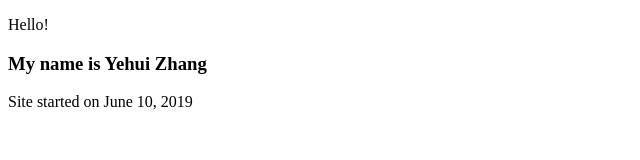
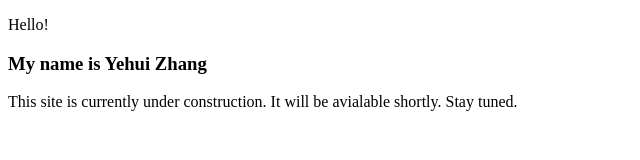
Before and after one commit to mxcm/mySite, a Gatsby site: page / in a window 1280 px wide. Shown: the whole page, without its empty margins (0-640 px from the left). Built offline with nearby package versions, Linux system fonts and the light colour scheme; Gatsby itself is replaced by a stand-in of ours.

Commit message:
minor update on message

```diff
--- a/package.json
+++ b/package.json
@@ -17,6 +17,7 @@
     "gatsby-plugin-react-helmet": "^3.0.12",
     "gatsby-plugin-robots-txt": "^1.4.0",
     "gatsby-plugin-sitemap": "^2.1.0",
+    "gatsby-source-filesystem": "^2.0.39",
     "react": "^16.8.6",
     "react-dom": "^16.8.6",
     "react-helmet": "^5.2.1"
@@ -26,6 +27,7 @@
     "eslint-config-google": "^0.13.0",
     "eslint-config-prettier": "^4.3.0",
     "eslint-plugin-jsx-a11y": "^6.2.1",
+    "eslint-plugin-markdown": "^1.0.0",
     "eslint-plugin-prettier": "^3.1.0",
     "eslint-plugin-react": "^7.13.0",
     "husky": "^2.4.0",
--- a/src/pages/index.js
+++ b/src/pages/index.js
@@ -5,6 +5,9 @@ export default () => (
     <p>Hello!</p>
     <h3>My name is Yehui Zhang</h3>
 
-    <p>Site started on June 10, 2019</p>
+    <p>
+      This site is currently under construction. It will be avialable shortly.
+      Stay tuned.
+    </p>
   </div>
 )
```
Also changed, not shown: gatsby-node.js (added, +10 -0 lines), .eslintrc.js, README.md, src/components/Layout.js (added), 1 other file.
